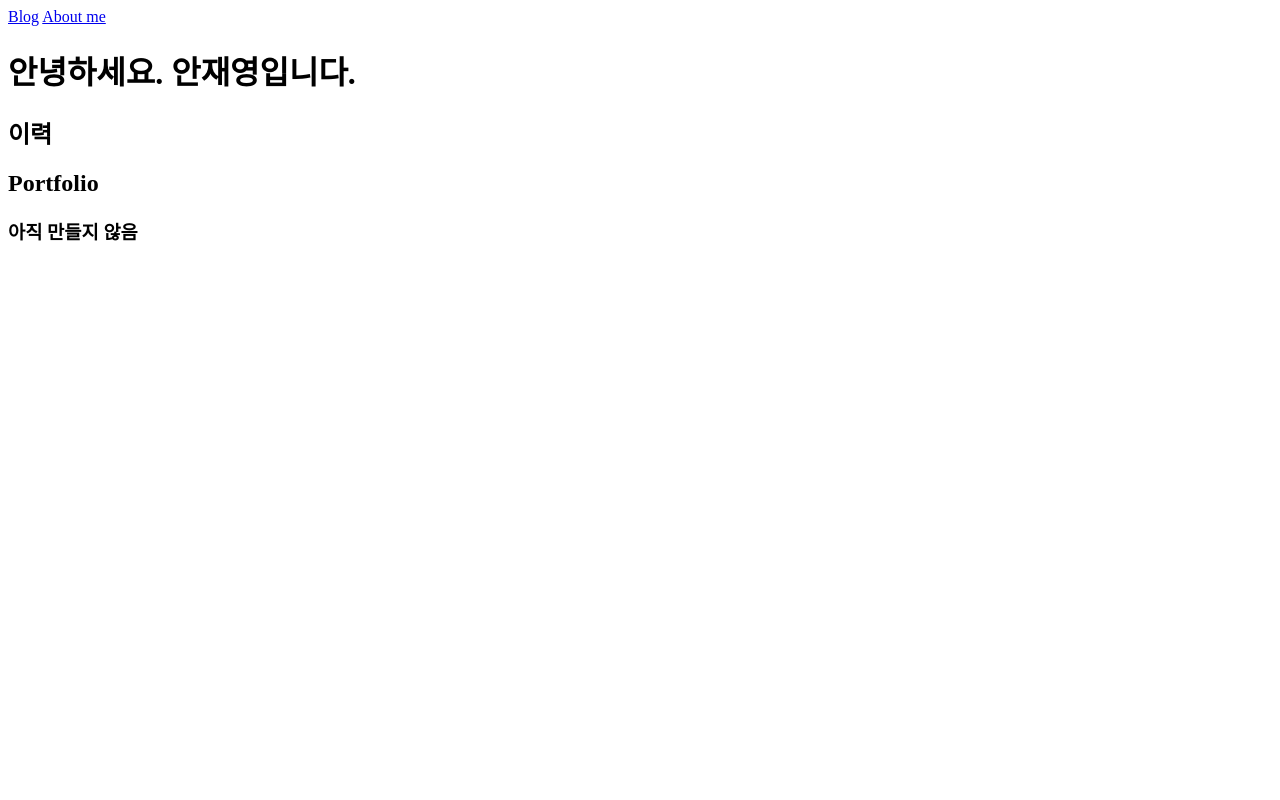
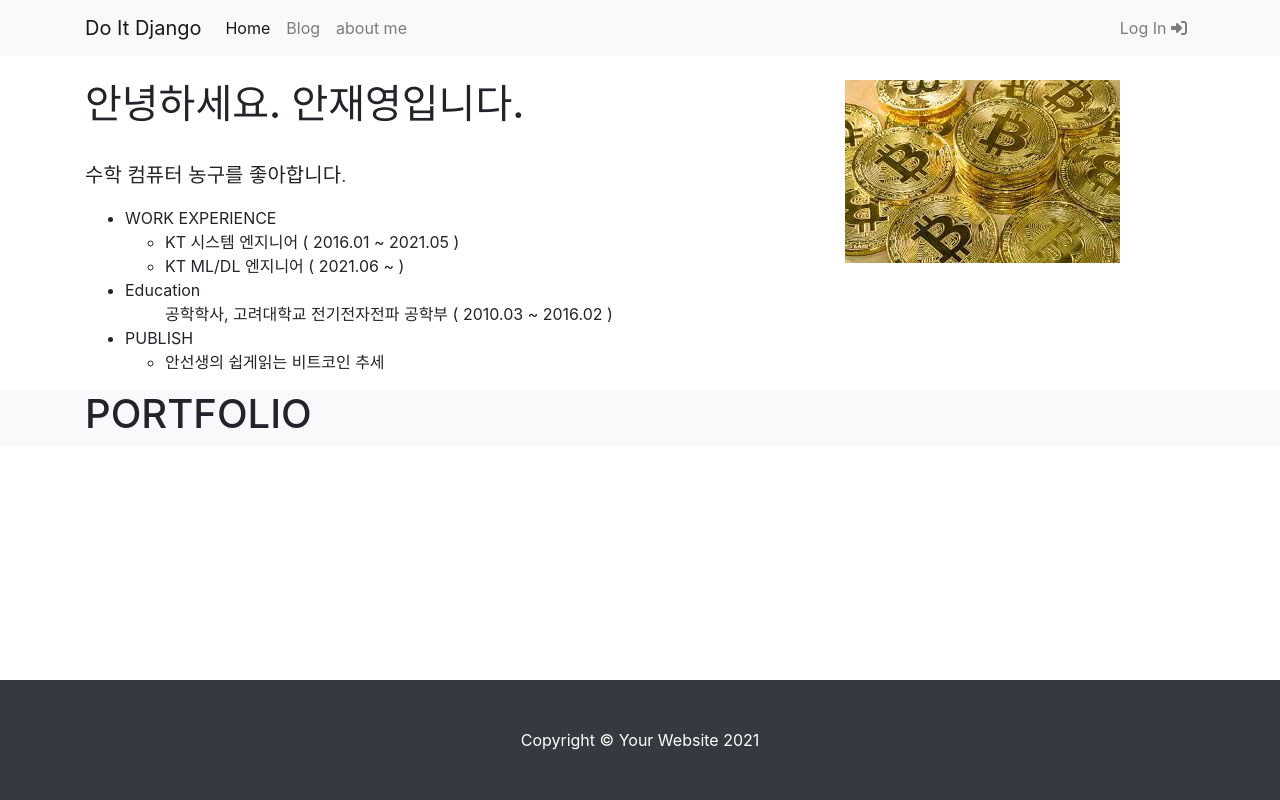
Before and after one commit to Ahntea/doitdjango, a Django app: template single_pages/templates/single_pages/about_me.html in a window 1280 px wide. Run offline with Django 4.2, Linux system fonts and the light colour scheme; the template is opened without the code that fills it, so the values that code supplies are empty; parts of the project's set-up code (start-up, migrations or seed data) failed here and were passed over; some libraries are stand-ins or nearby versions.

Commit message:
자기소개 페이지에 내용 채우기

```diff
--- /dev/null
+++ b/single_pages/static/single_pages/css/about_me.css
@@ -0,0 +1,3 @@
+.margin-for-footer {
+    margin-bottom: 130px;
+}
--- a/single_pages/templates/single_pages/about_me.html
+++ b/single_pages/templates/single_pages/about_me.html
@@ -1,21 +1,74 @@
 <!DOCTYPE html>
-<html lang="ko">
+{% load static %}
+<html lang="en">
 <head>
     <meta charset="UTF-8">
     <meta http-equiv="X-UA-Compatible" content="IE=edge">
     <meta name="viewport" content="width=device-width, initial-scale=1.0">
-    <title>개발자 안재영입니다.</title>
+    <title>안재영입니다.</title>
+    <link href="{% static 'blog/bootstrap/bootstrap.min.css' %}" rel="stylesheet" media="screen">
+    <script src="https://kit.fontawesome.com/7d800ff478.js" crossorigin="anonymous"></script>
+    <link rel="stylesheet" href="{% static 'single_pages/css/about_me.css' %}" media="screen">
+
 </head>
 <body>
-    <nav>
-        <a href="/blog/">Blog</a>
-        <a href="/about_me/">About me</a>
-    </nav>
 
-    <h1>안녕하세요. 안재영입니다.</h1>
-    <h2>이력</h2>
-    <h2>Portfolio</h2>
-    <h3>아직 만들지 않음</h3>
+    {% include 'blog/navbar.html' %}
+    <section>
+        <div class="container mt-4">
+            <div class="row">
+                <div class="col-lg-8">
+                    <h1>안녕하세요. 안재영입니다.</h1>
+                    <br/>
+                    <p class="lead">
+                        수학 컴퓨터 농구를 좋아합니다.<br/>
+                    </p>
+
+                    <ul>
+                        <li> WORK EXPERIENCE </li>
+                        <ul>
+                            <li> KT 시스템 엔지니어 ( 2016.01 ~ 2021.05 )</li>
+                            <li> KT ML/DL 엔지니어 ( 2021.06 ~  )</li>
+                        </ul>
+                        <li>
+                            Education
+                        </li>
+                        <ul>
+                            공학학사, 고려대학교 전기전자전파 공학부 ( 2010.03 ~ 2016.02 )
+                        </ul>
+                        <li> PUBLISH </li>
+                        <ul>
+                            <li>안선생의 쉽게읽는 비트코인 추세</li>
+                        </ul>
+                    </ul>
+                </div>
+                <div class="col-lg-4">
+                    <img class="img-fluid" src="{% static 'single_pages/images/myback.jfif' %}">
+                </div>
+            </div>
+        </div>
+    </section>
+    <section class="bg-light margin-for-footer">
+        <div class="container">
+            <div class="row">
+                <div class="col-12">
+                    <h1>PORTFOLIO</h1>
+                </div>
+            </div>
+        </div>
+    </section>
+    <div class="fixed-bottom">
+    {% include 'blog/footer.html' %}
+    </div>
+    <script src="https://cdn.jsdelivr.net/npm/jquery@3.5.1/dist/jquery.slim.min.js"
+        integrity="sha384-DfXdz2htPH0lsSSs5nCTpuj/zy4C+OGpamoFVy38MVBnE+IbbVYUew+OrCXaRkfj" crossorigin="anonymous">
+    </script>
+    <script src="https://cdn.jsdelivr.net/npm/popper.js@1.16.1/dist/umd/popper.min.js"
+        integrity="sha384-9/reFTGAW83EW2RDu2S0VKaIzap3H66lZH81PoYlFhbGU+6BZp6G7niu735Sk7lN" crossorigin="anonymous">
+    </script>
+    <script src="https://cdn.jsdelivr.net/npm/bootstrap@4.6.1/dist/js/bootstrap.min.js"
+        integrity="sha384-VHvPCCyXqtD5DqJeNxl2dtTyhF78xXNXdkwX1CZeRusQfRKp+tA7hAShOK/B/fQ2" crossorigin="anonymous">
+    </script>
 
 </body>
 </html>
```
Also changed, not shown: single_pages/static/single_pages/images/myback.jfif (added).
